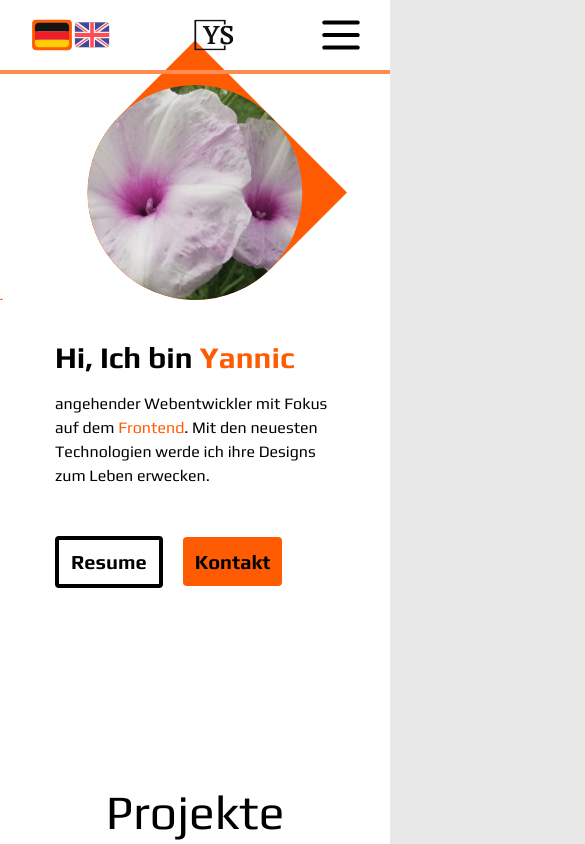
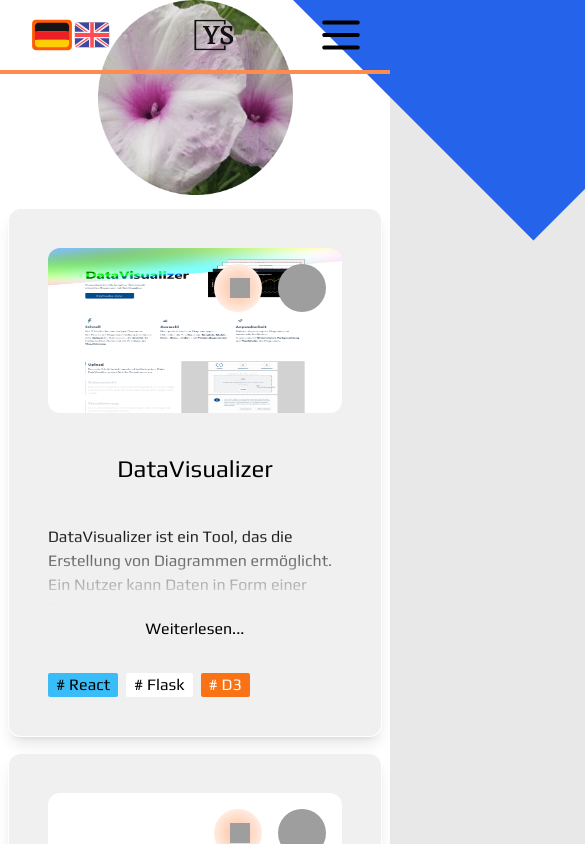
Before and after one commit to SchmittYannic/portfolio_ys, a React (Vite) app: page / in a window 390 px wide. Shown: the top 844 px of the page, 585 px wide, since content can reach past the window. Built offline with nearby package versions, Linux system fonts and the light colour scheme; grey boxes are pictures that could not be loaded.

Commit message:
Adds new Hero component

```diff
--- a/src/components/Hero.tsx
+++ b/src/components/Hero.tsx
@@ -1,92 +1,37 @@
-import { useRef, useState, useEffect, useContext } from "react";
+import { useContext } from "react";
 import { placeholderProfile } from "../assets";
+import { TextContent } from "../constants";
 import { styles } from "../styles";
-import useWindowSize from "../hooks/useWindowSize";
-import { TextContent } from "../constants";
 import { UseSettingsContextType, SettingsContext } from "../context/SettingsProvider";
 
 const Hero = () => {
-    const windowSize = useWindowSize();
-    const isMobile = windowSize.width && windowSize.width < 1024;
-    const ref: React.MutableRefObject<null | HTMLDivElement> = useRef(null);
-    const [rectStyle, setRectStyle] = useState<React.CSSProperties>({
-        position: "absolute",
-        transformOrigin: "bottom left", //"top left"
-        transform: "rotate(45deg)",
-        height: "0px", //default
-        width: "50px",
-        bottom: "0px",
-        //top: "0px", // default
-        left: "0px", // default
-    });
+
     const {lang, color} = useContext<UseSettingsContextType>(SettingsContext);
     const bgColorClass900 = `bg-action${color}-900`;
     const borderColorClass900 = `border-action${color}-900`;
     const textColorClass900 = `text-action${color}-900`;
 
-    useEffect(() => {
-        const handleResize = (): void => {
-            if (!ref?.current?.clientHeight) {
-                return;
-            }
-            setRectStyle(prev => {
-                const newState = { ...prev };
-                const refHeight = ref?.current?.clientHeight;
-                const parentHeight = ref?.current?.parentElement?.clientHeight;
-                const parentWidth = ref?.current?.parentElement?.clientWidth;
-                //const newTop = parentHeight! * 0.5 - refHeight! * Math.sqrt(2) * 0.5 + 1;
-                //const newBottom = refHeight! + ((refHeight! * Math.sqrt(2)) - refHeight!)*0.5 -1;
-                const newLeft = parentWidth! * 0.5 - 1;
-                const newHeight = refHeight;
-                const newWidth = parentWidth! * Math.sqrt(2) * 0.5;
-                //newState["top"] = `${newTop}px`;
-                //newState["bottom"] = `${newBottom}px`;
-                newState["left"] = `${newLeft}px`;
-                newState["width"] = `${newHeight}px`; //switching height and width on purpose
-                newState["height"] = `${newWidth}px`;
-
-                if(isMobile) {
-                    const newBottom = refHeight! + ((refHeight! * Math.sqrt(2)) - refHeight!)*0.5 - 1;
-                    newState["bottom"] = `${newBottom}px`;
-                } else {
-                    const newBottom = parentHeight! * 0.5 + refHeight! * Math.sqrt(2) * 0.5 - 1;
-                    newState["bottom"] = `${newBottom}px`;
-                }
-                return newState;
-            });
-        }
-
-        window.addEventListener("resize", handleResize);
-
-        //handleResize();
-
-        setTimeout(
-            ()=>{window.dispatchEvent(new Event('resize'));},
-            1
-        );
-
-        return () => window.removeEventListener("resize", handleResize);
-    }, [isMobile])
 
     return (
-        <section className="w-full lg:h-screen pb-16 flex lg:flex-row-reverse flex-col items-center">
-            <div
-                className={`${styles.heroImgSection} relative w-full overflow-hidden`}
-            >
-                <div
-                    ref={ref}
-                    className={`absolute lg:w-2/3 lg:bottom-[50%] bottom-0 left-[50%] -translate-x-1/2 lg:translate-y-1/2 rounded-bl-full rounded-br-full rotate-45 ${bgColorClass900}`}
-                >
+        <section className="hero-section relative w-full lg:h-screen">
+            <div className="hero-background absolute inset-0 flex justify-end -z-1">
+                <div className="w-[50%] flex items-center">
+                    <div className="max-w-[960px] w-full relative">
+                        <div className="img-background absolute top-[50%] left-[50%] -translate-x-1/2 -translate-y-1/2 lg:w-[680px] lg:h-[680px] bg-red-600 rounded-bl-full rounded-br-full rotate-45" />
+                        <div className="rect-corner absolute bottom-[50%] left-[50%] w-[680px] h-[1000px] -translate-x-1/2 bg-blue-600 origin-bottom rotate-45" />
+                    </div>
+                </div>
+            </div>
+            <div className="hero-content absolute inset-0">
+                <div className="max-w-[1920px] min-w-[320px] h-full mx-auto flex lg:flex-row-reverse flex-col items-center">
+                    <div className="hero-img-container w-[50%] flex justify-center">
                         <img
                             src={placeholderProfile}
                             alt=""
-                        className={`${styles.heroImg} rounded-full -rotate-45`} />
-                </div>
-                <div
-                    style={rectStyle}
-                    className={`${bgColorClass900} border-[1px] ${borderColorClass900}`}
+                            className="lg:w-[680px] lg:h-[680px]"
                         />
                     </div>
+
 
                     <div className={`${styles.heroTextSection} ${styles.heroTextSectionPadding}`}>
 
@@ -110,6 +55,8 @@ const Hero = () => {
                             </a>
                         </div>
                     </div>
+                </div>
+            </div>
         </section>
     )
 }
```
Lines whose indentation alone changed are shown as unchanged.
